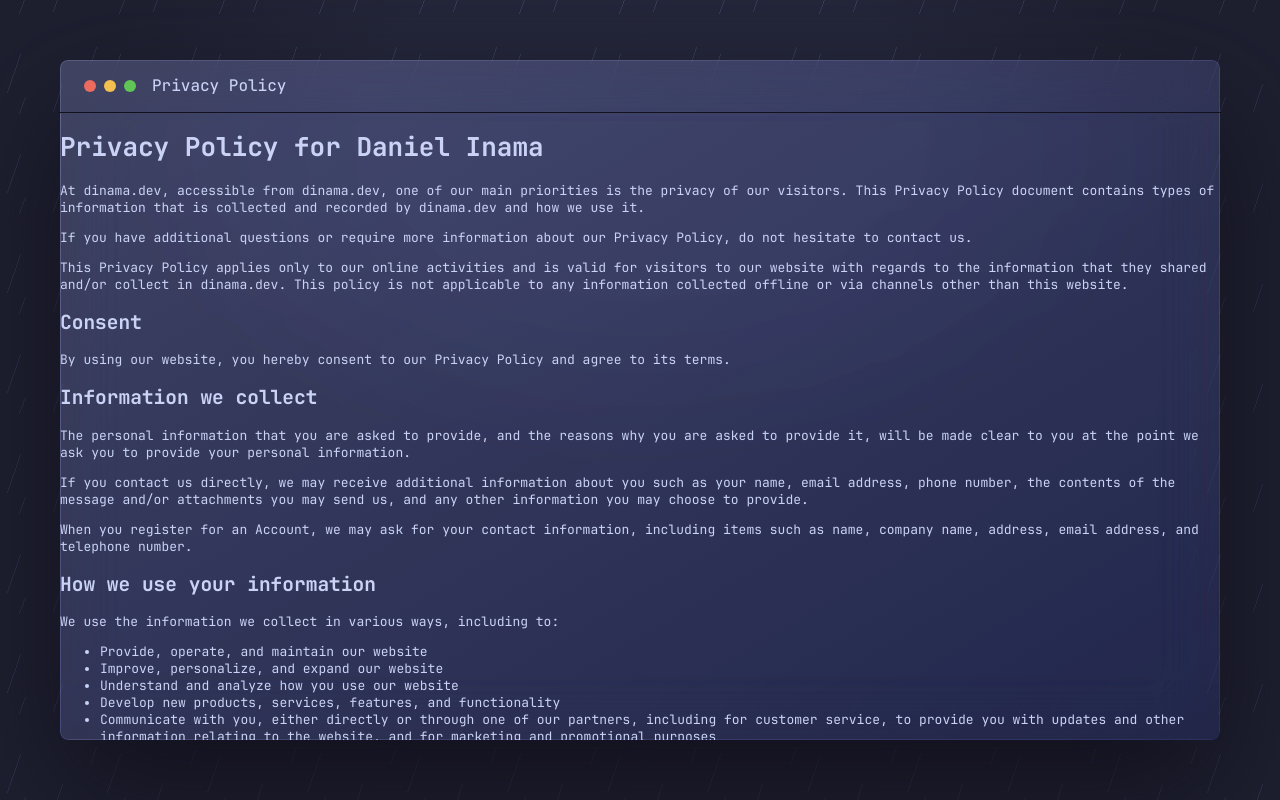
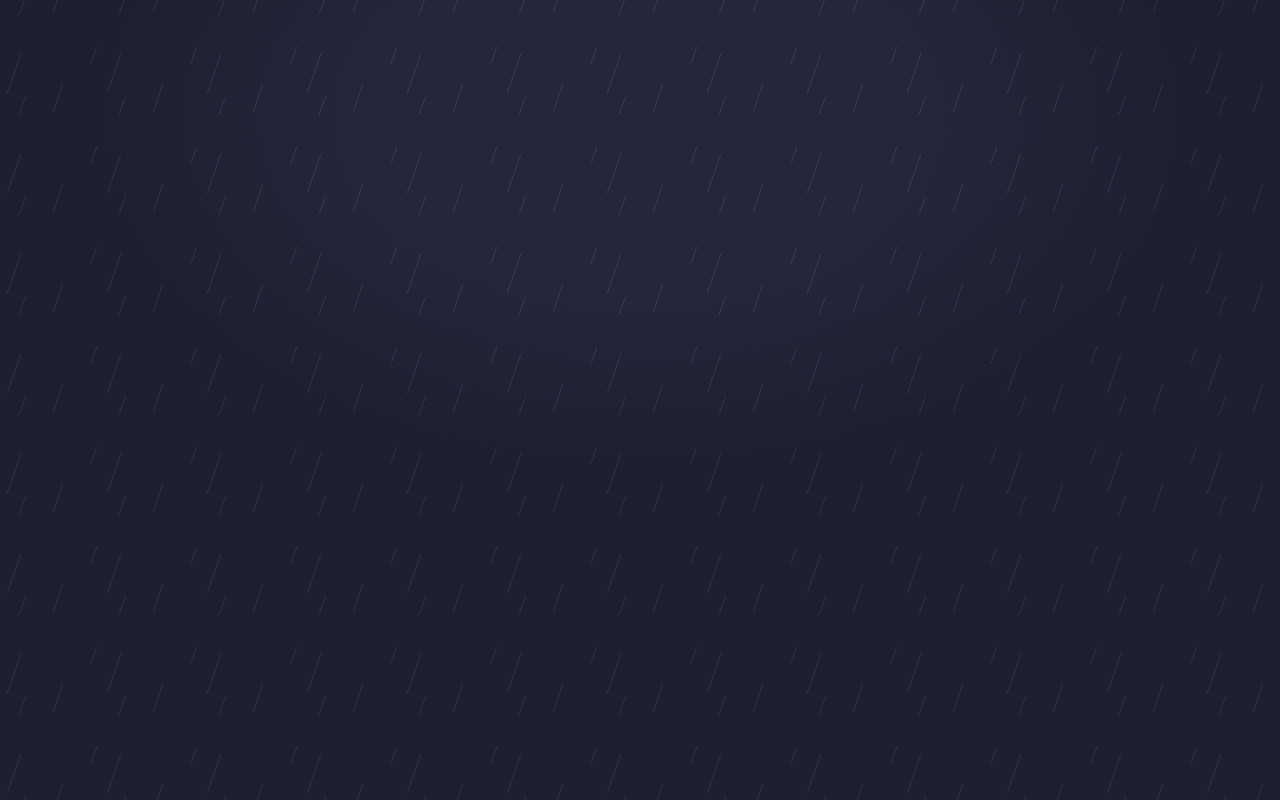
Before and after one commit to frostplexx/dinama-web, a Next.js app: page /privacy in a window 1280 px wide. Built offline with nearby package versions, Linux system fonts and the light colour scheme.

Commit message:
fix build errors

```diff
--- a/src/app/privacy/page.tsx
+++ b/src/app/privacy/page.tsx
@@ -1,228 +1,228 @@
 import Window from "../../components/Window";
 
 export default function PrivacyPage() {
-    return (
-        <Window title="Privacy Policy" label="">
-            <div>
-                <h1>Privacy Policy for Daniel Inama</h1>
-
-                <p>
-                    At dinama.dev, accessible from dinama.dev, one of our main priorities is the
-                    privacy of our visitors. This Privacy Policy document contains types of
-                    information that is collected and recorded by dinama.dev and how we use it.
-                </p>
-
-                <p>
-                    If you have additional questions or require more information about our Privacy
-                    Policy, do not hesitate to contact us.
-                </p>
-
-                <p>
-                    This Privacy Policy applies only to our online activities and is valid for
-                    visitors to our website with regards to the information that they shared and/or
-                    collect in dinama.dev. This policy is not applicable to any information
-                    collected offline or via channels other than this website.
-                </p>
-
-                <h2>Consent</h2>
-
-                <p>
-                    By using our website, you hereby consent to our Privacy Policy and agree to its
-                    terms.
-                </p>
-
-                <h2>Information we collect</h2>
-
-                <p>
-                    The personal information that you are asked to provide, and the reasons why you
-                    are asked to provide it, will be made clear to you at the point we ask you to
-                    provide your personal information.
-                </p>
-                <p>
-                    If you contact us directly, we may receive additional information about you such
-                    as your name, email address, phone number, the contents of the message and/or
-                    attachments you may send us, and any other information you may choose to
-                    provide.
-                </p>
-                <p>
-                    When you register for an Account, we may ask for your contact information,
-                    including items such as name, company name, address, email address, and
-                    telephone number.
-                </p>
-
-                <h2>How we use your information</h2>
-
-                <p>We use the information we collect in various ways, including to:</p>
-
-                <ul>
-                    <li>Provide, operate, and maintain our website</li>
-                    <li>Improve, personalize, and expand our website</li>
-                    <li>Understand and analyze how you use our website</li>
-                    <li>Develop new products, services, features, and functionality</li>
-                    <li>
-                        Communicate with you, either directly or through one of our partners,
-                        including for customer service, to provide you with updates and other
-                        information relating to the website, and for marketing and promotional
-                        purposes
-                    </li>
-                    <li>Send you emails</li>
-                    <li>Find and prevent fraud</li>
-                </ul>
-
-                <h2>Log Files</h2>
-
-                <p>
-                    dinama.dev follows a standard procedure of using log files. These files log
-                    visitors when they visit websites. All hosting companies do this and a part of
-                    hosting services' analytics. The information collected by log files include
-                    internet protocol (IP) addresses, browser type, Internet Service Provider (ISP),
-                    date and time stamp, referring/exit pages, and possibly the number of clicks.
-                    These are not linked to any information that is personally identifiable. The
-                    purpose of the information is for analyzing trends, administering the site,
-                    tracking users' movement on the website, and gathering demographic information.
-                </p>
-
-                <h2>Cookies and Web Beacons</h2>
-
-                <p>
-                    Like any other website, dinama.dev uses "cookies". These cookies are used to
-                    store information including visitors' preferences, and the pages on the website
-                    that the visitor accessed or visited. The information is used to optimize the
-                    users' experience by customizing our web page content based on visitors' browser
-                    type and/or other information.
-                </p>
-
-                <h2>Advertising Partners Privacy Policies</h2>
-
-                <p>
-                    You may consult this list to find the Privacy Policy for each of the advertising
-                    partners of dinama.dev.
-                </p>
-
-                <p>
-                    Third-party ad servers or ad networks uses technologies like cookies,
-                    JavaScript, or Web Beacons that are used in their respective advertisements and
-                    links that appear on dinama.dev, which are sent directly to users' browser. They
-                    automatically receive your IP address when this occurs. These technologies are
-                    used to measure the effectiveness of their advertising campaigns and/or to
-                    personalize the advertising content that you see on websites that you visit.
-                </p>
-
-                <p>
-                    Note that dinama.dev has no access to or control over these cookies that are
-                    used by third-party advertisers.
-                </p>
-
-                <h2>Third Party Privacy Policies</h2>
-
-                <p>
-                    dinama.dev's Privacy Policy does not apply to other advertisers or websites.
-                    Thus, we are advising you to consult the respective Privacy Policies of these
-                    third-party ad servers for more detailed information. It may include their
-                    practices and instructions about how to opt-out of certain options.{" "}
-                </p>
-
-                <p>
-                    You can choose to disable cookies through your individual browser options. To
-                    know more detailed information about cookie management with specific web
-                    browsers, it can be found at the browsers' respective websites.
-                </p>
-
-                <h2>CCPA Privacy Rights (Do Not Sell My Personal Information)</h2>
-
-                <p>Under the CCPA, among other rights, California consumers have the right to:</p>
-                <p>
-                    Request that a business that collects a consumer's personal data disclose the
-                    categories and specific pieces of personal data that a business has collected
-                    about consumers.
-                </p>
-                <p>
-                    Request that a business delete any personal data about the consumer that a
-                    business has collected.
-                </p>
-                <p>
-                    Request that a business that sells a consumer's personal data, not sell the
-                    consumer's personal data.
-                </p>
-                <p>
-                    If you make a request, we have one month to respond to you. If you would like to
-                    exercise any of these rights, please contact us.
-                </p>
-
-                <h2>GDPR Data Protection Rights</h2>
-
-                <p>
-                    We would like to make sure you are fully aware of all of your data protection
-                    rights. Every user is entitled to the following:
-                </p>
-                <p>
-                    The right to access – You have the right to request copies of your personal
-                    data. We may charge you a small fee for this service.
-                </p>
-                <p>
-                    The right to rectification – You have the right to request that we correct any
-                    information you believe is inaccurate. You also have the right to request that
-                    we complete the information you believe is incomplete.
-                </p>
-                <p>
-                    The right to erasure – You have the right to request that we erase your personal
-                    data, under certain conditions.
-                </p>
-                <p>
-                    The right to restrict processing – You have the right to request that we
-                    restrict the processing of your personal data, under certain conditions.
-                </p>
-                <p>
-                    The right to object to processing – You have the right to object to our
-                    processing of your personal data, under certain conditions.
-                </p>
-                <p>
-                    The right to data portability – You have the right to request that we transfer
-                    the data that we have collected to another organization, or directly to you,
-                    under certain conditions.
-                </p>
-                <p>
-                    If you make a request, we have one month to respond to you. If you would like to
-                    exercise any of these rights, please contact us.
-                </p>
-
-                <h2>Children's Information</h2>
-
-                <p>
-                    Another part of our priority is adding protection for children while using the
-                    internet. We encourage parents and guardians to observe, participate in, and/or
-                    monitor and guide their online activity.
-                </p>
-
-                <p>
-                    dinama.dev does not knowingly collect any Personal Identifiable Information from
-                    children under the age of 13. If you think that your child provided this kind of
-                    information on our website, we strongly encourage you to contact us immediately
-                    and we will do our best efforts to promptly remove such information from our
-                    records.
-                </p>
-
-                <h2>Changes to This Privacy Policy</h2>
-
-                <p>
-                    We may update our Privacy Policy from time to time. Thus, we advise you to
-                    review this page periodically for any changes. We will notify you of any changes
-                    by posting the new Privacy Policy on this page. These changes are effective
-                    immediately, after they are posted on this page.
-                </p>
-
-                <p>
-                    Our Privacy Policy was created with the help of the{" "}
-                    <a href="https://www.privacypolicygenerator.info">Privacy Policy Generator</a>.
-                </p>
-
-                <h2>Contact Us</h2>
-
-                <p>
-                    If you have any questions or suggestions about our Privacy Policy, do not
-                    hesitate to contact us.
-                </p>
-            </div>
-        </Window>
-    );
+    // return (
+    //     <Window title="Privacy Policy" label="">
+    //         <div>
+    //             <h1>Privacy Policy for Daniel Inama</h1>
+    //
+    //             <p>
+    //                 At dinama.dev, accessible from dinama.dev, one of our main priorities is the
+    //                 privacy of our visitors. This Privacy Policy document contains types of
+    //                 information that is collected and recorded by dinama.dev and how we use it.
+    //             </p>
+    //
+    //             <p>
+    //                 If you have additional questions or require more information about our Privacy
+    //                 Policy, do not hesitate to contact us.
+    //             </p>
+    //
+    //             <p>
+    //                 This Privacy Policy applies only to our online activities and is valid for
+    //                 visitors to our website with regards to the information that they shared and/or
+    //                 collect in dinama.dev. This policy is not applicable to any information
+    //                 collected offline or via channels other than this website.
+    //             </p>
+    //
+    //             <h2>Consent</h2>
+    //
+    //             <p>
+    //                 By using our website, you hereby consent to our Privacy Policy and agree to its
+    //                 terms.
+    //             </p>
+    //
+    //             <h2>Information we collect</h2>
+    //
+    //             <p>
+    //                 The personal information that you are asked to provide, and the reasons why you
+    //                 are asked to provide it, will be made clear to you at the point we ask you to
+    //                 provide your personal information.
+    //             </p>
+    //             <p>
+    //                 If you contact us directly, we may receive additional information about you such
+    //                 as your name, email address, phone number, the contents of the message and/or
+    //                 attachments you may send us, and any other information you may choose to
+    //                 provide.
+    //             </p>
+    //             <p>
+    //                 When you register for an Account, we may ask for your contact information,
+    //                 including items such as name, company name, address, email address, and
+    //                 telephone number.
+    //             </p>
+    //
+    //             <h2>How we use your information</h2>
+    //
+    //             <p>We use the information we collect in various ways, including to:</p>
+    //
+    //             <ul>
+    //                 <li>Provide, operate, and maintain our website</li>
+    //                 <li>Improve, personalize, and expand our website</li>
+    //                 <li>Understand and analyze how you use our website</li>
+    //                 <li>Develop new products, services, features, and functionality</li>
+    //                 <li>
+    //                     Communicate with you, either directly or through one of our partners,
+    //                     including for customer service, to provide you with updates and other
+    //                     information relating to the website, and for marketing and promotional
+    //                     purposes
+    //                 </li>
+    //                 <li>Send you emails</li>
+    //                 <li>Find and prevent fraud</li>
+    //             </ul>
+    //
+    //             <h2>Log Files</h2>
+    //
+    //             <p>
+    //                 dinama.dev follows a standard procedure of using log files. These files log
+    //                 visitors when they visit websites. All hosting companies do this and a part of
+    //                 hosting services' analytics. The information collected by log files include
+    //                 internet protocol (IP) addresses, browser type, Internet Service Provider (ISP),
+    //                 date and time stamp, referring/exit pages, and possibly the number of clicks.
+    //                 These are not linked to any information that is personally identifiable. The
+    //                 purpose of the information is for analyzing trends, administering the site,
+    //                 tracking users' movement on the website, and gathering demographic information.
+    //             </p>
+    //
+    //             <h2>Cookies and Web Beacons</h2>
+    //
+    //             <p>
+    //                 Like any other website, dinama.dev uses "cookies". These cookies are used to
+    //                 store information including visitors' preferences, and the pages on the website
+    //                 that the visitor accessed or visited. The information is used to optimize the
+    //                 users' experience by customizing our web page content based on visitors' browser
+    //                 type and/or other information.
+    //             </p>
+    //
+    //             <h2>Advertising Partners Privacy Policies</h2>
+    //
+    //             <p>
+    //                 You may consult this list to find the Privacy Policy for each of the advertising
+    //                 partners of dinama.dev.
+    //             </p>
+    //
+    //             <p>
+    //                 Third-party ad servers or ad networks uses technologies like cookies,
+    //                 JavaScript, or Web Beacons that are used in their respective advertisements and
+    //                 links that appear on dinama.dev, which are sent directly to users' browser. They
+    //                 automatically receive your IP address when this occurs. These technologies are
+    //                 used to measure the effectiveness of their advertising campaigns and/or to
+    //                 personalize the advertising content that you see on websites that you visit.
+    //             </p>
+    //
+    //             <p>
+    //                 Note that dinama.dev has no access to or control over these cookies that are
+    //                 used by third-party advertisers.
+    //             </p>
+    //
+    //             <h2>Third Party Privacy Policies</h2>
+    //
+    //             <p>
+    //                 dinama.dev's Privacy Policy does not apply to other advertisers or websites.
+    //                 Thus, we are advising you to consult the respective Privacy Policies of these
+    //                 third-party ad servers for more detailed information. It may include their
+    //                 practices and instructions about how to opt-out of certain options.{" "}
+    //             </p>
+    //
+    //             <p>
+    //                 You can choose to disable cookies through your individual browser options. To
+    //                 know more detailed information about cookie management with specific web
+    //                 browsers, it can be found at the browsers' respective websites.
+    //             </p>
+    //
+    //             <h2>CCPA Privacy Rights (Do Not Sell My Personal Information)</h2>
+    //
+    //             <p>Under the CCPA, among other rights, California consumers have the right to:</p>
+    //             <p>
+    //                 Request that a business that collects a consumer's personal data disclose the
+    //                 categories and specific pieces of personal data that a business has collected
+    //                 about consumers.
+    //             </p>
+    //             <p>
+    //                 Request that a business delete any personal data about the consumer that a
+    //                 business has collected.
+    //             </p>
+    //             <p>
+    //                 Request that a business that sells a consumer's personal data, not sell the
+    //                 consumer's personal data.
+    //             </p>
+    //             <p>
+    //                 If you make a request, we have one month to respond to you. If you would like to
+    //                 exercise any of these rights, please contact us.
+    //             </p>
+    //
+    //             <h2>GDPR Data Protection Rights</h2>
+    //
+    //             <p>
+    //                 We would like to make sure you are fully aware of all of your data protection
+    //                 rights. Every user is entitled to the following:
+    //             </p>
+    //             <p>
+    //                 The right to access – You have the right to request copies of your personal
+    //                 data. We may charge you a small fee for this service.
+    //             </p>
+    //             <p>
+    //                 The right to rectification – You have the right to request that we correct any
+    //                 information you believe is inaccurate. You also have the right to request that
+    //                 we complete the information you believe is incomplete.
+    //             </p>
+    //             <p>
+    //                 The right to erasure – You have the right to request that we erase your personal
+    //                 data, under certain conditions.
+    //             </p>
+    //             <p>
+    //                 The right to restrict processing – You have the right to request that we
+    //                 restrict the processing of your personal data, under certain conditions.
+    //             </p>
+    //             <p>
+    //                 The right to object to processing – You have the right to object to our
+    //                 processing of your personal data, under certain conditions.
+    //             </p>
+    //             <p>
+    //                 The right to data portability – You have the right to request that we transfer
+    //                 the data that we have collected to another organization, or directly to you,
+    //                 under certain conditions.
+    //             </p>
+    //             <p>
+    //                 If you make a request, we have one month to respond to you. If you would like to
+    //                 exercise any of these rights, please contact us.
+    //             </p>
+    //
+    //             <h2>Children's Information</h2>
+    //
+    //             <p>
+    //                 Another part of our priority is adding protection for children while using the
+    //                 internet. We encourage parents and guardians to observe, participate in, and/or
+    //                 monitor and guide their online activity.
+    //             </p>
+    //
+    //             <p>
+    //                 dinama.dev does not knowingly collect any Personal Identifiable Information from
+    //                 children under the age of 13. If you think that your child provided this kind of
+    //                 information on our website, we strongly encourage you to contact us immediately
+    //                 and we will do our best efforts to promptly remove such information from our
+    //                 records.
+    //             </p>
+    //
+    //             <h2>Changes to This Privacy Policy</h2>
+    //
+    //             <p>
+    //                 We may update our Privacy Policy from time to time. Thus, we advise you to
+    //                 review this page periodically for any changes. We will notify you of any changes
+    //                 by posting the new Privacy Policy on this page. These changes are effective
+    //                 immediately, after they are posted on this page.
+    //             </p>
+    //
+    //             <p>
+    //                 Our Privacy Policy was created with the help of the{" "}
+    //                 <a href="https://www.privacypolicygenerator.info">Privacy Policy Generator</a>.
+    //             </p>
+    //
+    //             <h2>Contact Us</h2>
+    //
+    //             <p>
+    //                 If you have any questions or suggestions about our Privacy Policy, do not
+    //                 hesitate to contact us.
+    //             </p>
+    //         </div>
+    //     </Window>
+    // );
 }
--- a/src/components/CommandEntry/terminal/filesystem.ts
+++ b/src/components/CommandEntry/terminal/filesystem.ts
@@ -53,8 +53,9 @@
         let dir = this.getDirectoryFromArray(path);
         if (!dir) return [];
 
+        // Assuming dir.filesMap exists and maps string keys to FakeFile objects
         let contentNames = Array.from(dir.children.keys()).map(name => name + "/");
-        contentNames.push(...dir.filesMap.keys(file => file.name));
+        contentNames.push(...Array.from(dir.filesMap.values()).map(file => file.name));
         return contentNames;
     }
 
--- a/src/components/Window/TrafficLights/index.tsx
+++ b/src/components/Window/TrafficLights/index.tsx
@@ -1,3 +1,4 @@
+// @ts-nocheck
 "use client";
 import { useState } from "react";
 import Image from "next/image";
--- a/src/components/Window/index.tsx
+++ b/src/components/Window/index.tsx
@@ -1,6 +1,5 @@
+// @ts-nocheck
 'use server';
-// import { useRef } from 'react';
-import { Suspense } from "react";
 import cs from "classnames";
 import Link from "next/link";
 
```
Also changed, not shown: 1 other file (tests, documents, lock files or other folders).
